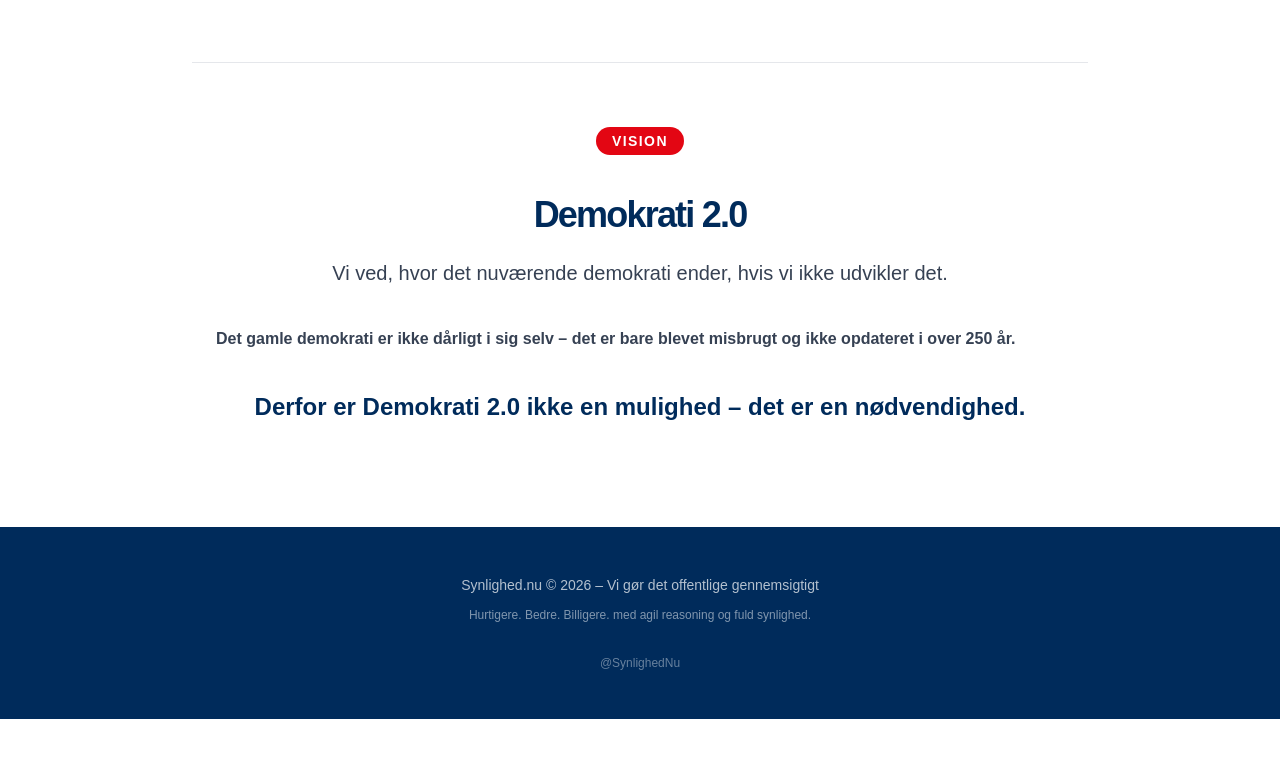
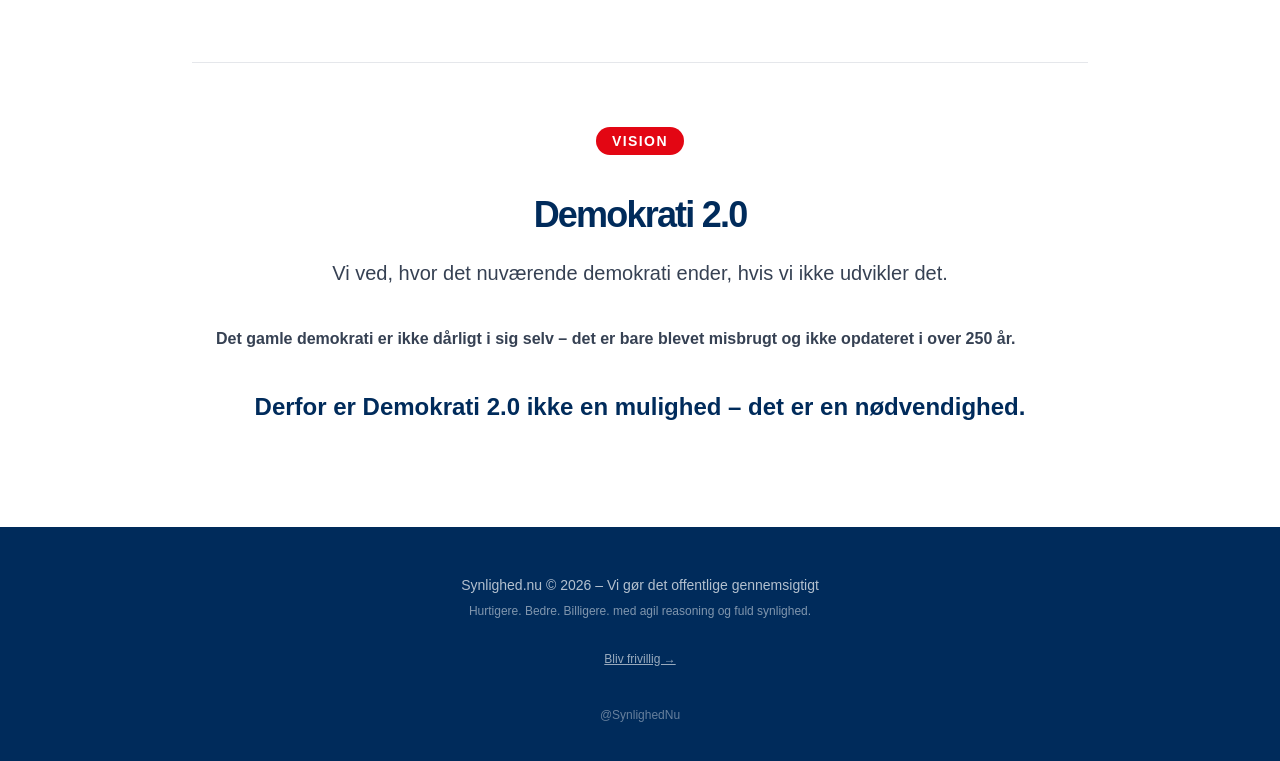
Before and after one commit to synlighed-nu/synlighed-nu-clean, a Next.js app: page / in a window 1280 px wide. Shown: the part 3772-4533 px from the top of the page. Before the commit the page ends 4491 px from the top, so only its background shows below. Built offline with nearby package versions, Linux system fonts and the light colour scheme.

Commit message:
Update _Footer.tsx

```diff
--- a/app/components/_Footer.tsx
+++ b/app/components/_Footer.tsx
@@ -9,19 +9,22 @@ export default function Footer() {
         <p className="text-sm opacity-70">
           Synlighed.nu © 2026 – Vi gør det offentlige gennemsigtigt
         </p>
-        <p className="text-xs opacity-50 mt-3">
+        <p className="text-xs opacity-50 mt-2">
           Hurtigere. Bedre. Billigere. med agil reasoning og fuld synlighed.
         </p>
 
-        <div className="mt-8 text-xs opacity-40">
+        <div className="mt-8 text-xs opacity-60">
           <a
-            href="https://x.com/SynlighedNu"
-            target="_blank"
-            className="hover:text-white transition-colors"
+            href="/bliv-frivillig"
+            className="hover:text-white transition-colors underline"
           >
-            @SynlighedNu
+            Bliv frivillig →
           </a>
         </div>
+
+        <p className="text-white/40 text-xs mt-10">
+          @SynlighedNu
+        </p>
       </div>
     </footer>
   );
```
